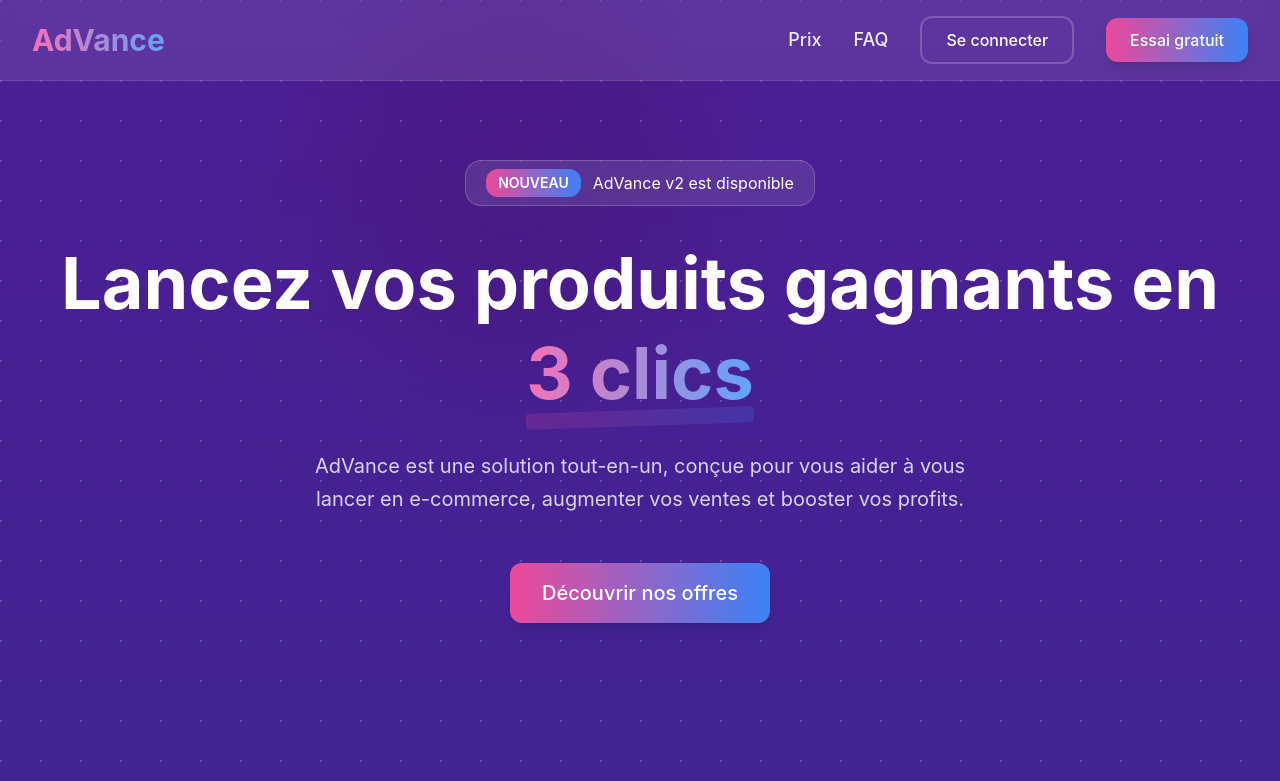
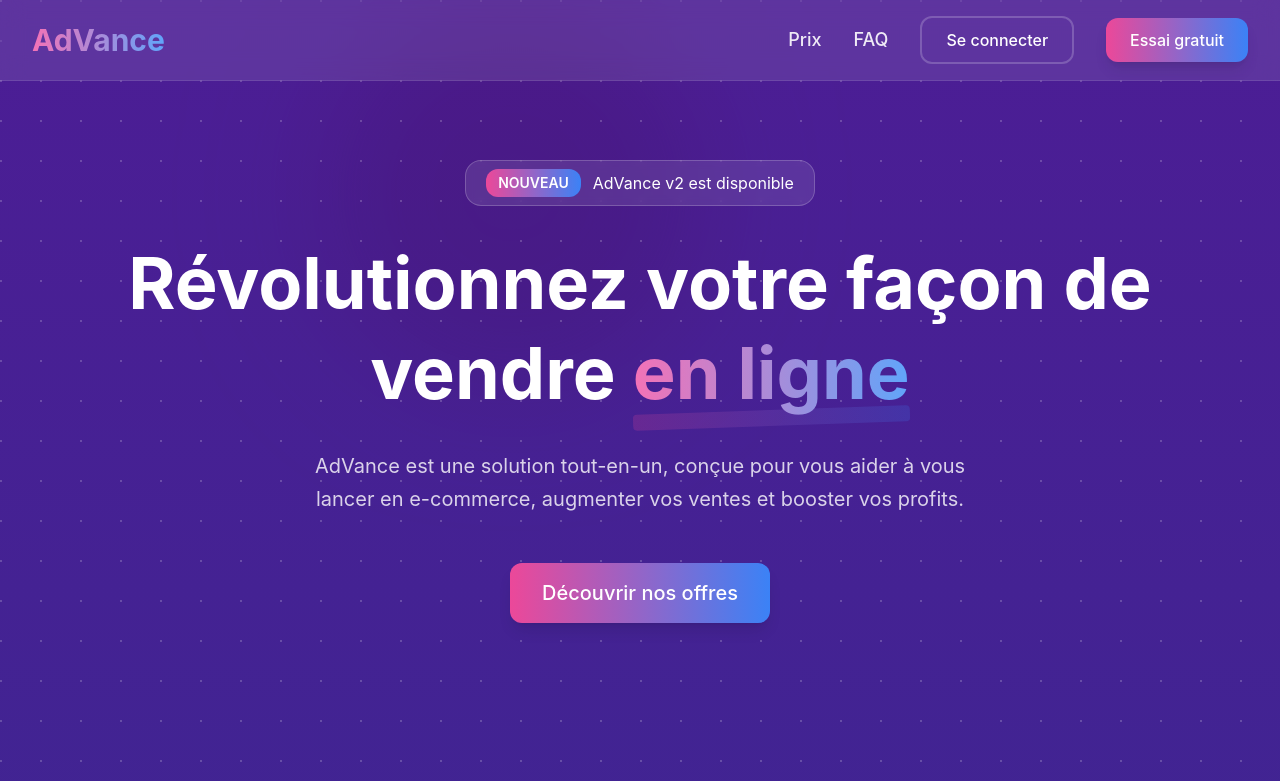
Before and after one commit to ALDIALLO-SUPINFO/advancev2, a React (Create React App) app: page / in a window 1280 px wide. Shown: the top 781 px of the page. Built offline with nearby package versions, Linux system fonts and the light colour scheme.

Commit message:
add new page

```diff
--- a/src/pages/Home.js
+++ b/src/pages/Home.js
@@ -234,10 +234,10 @@
           <span className="text-white">AdVance v2 est disponible</span>
         </div>
         <h1 className="text-7xl font-bold mb-8 leading-tight">
-          Lancez vos produits gagnants en{' '}
+        Révolutionnez votre façon de vendre{' '}
           <span className="relative inline-block">
             <span className="relative z-10 bg-gradient-to-r from-pink-400 to-blue-400 bg-clip-text text-transparent">
-              3 clics
+            en ligne
             </span>
             <div className="absolute -bottom-2 left-0 right-0 h-4 bg-gradient-to-r from-pink-500/20 to-blue-500/20 -rotate-2 rounded"/>
           </span>
```
